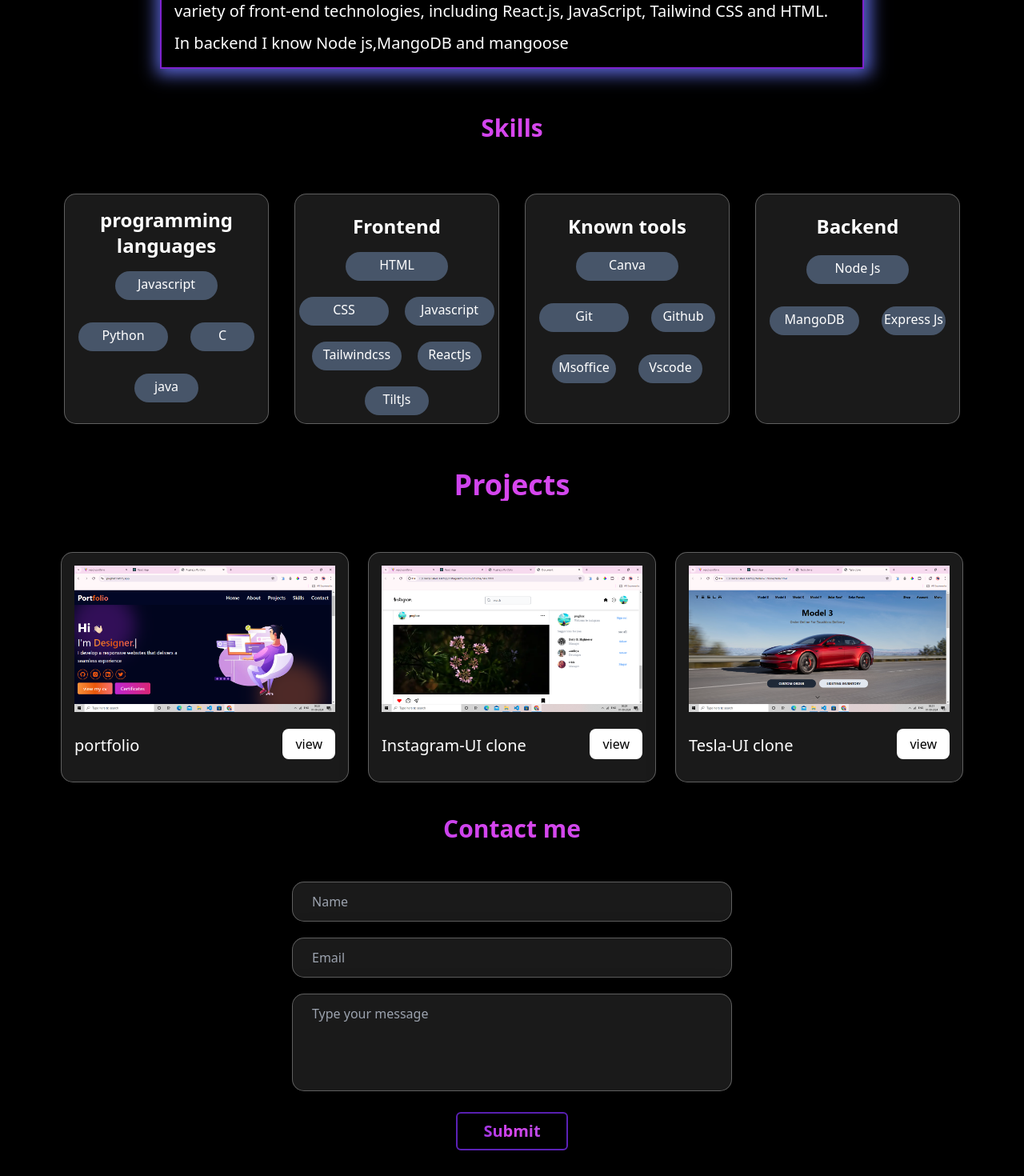
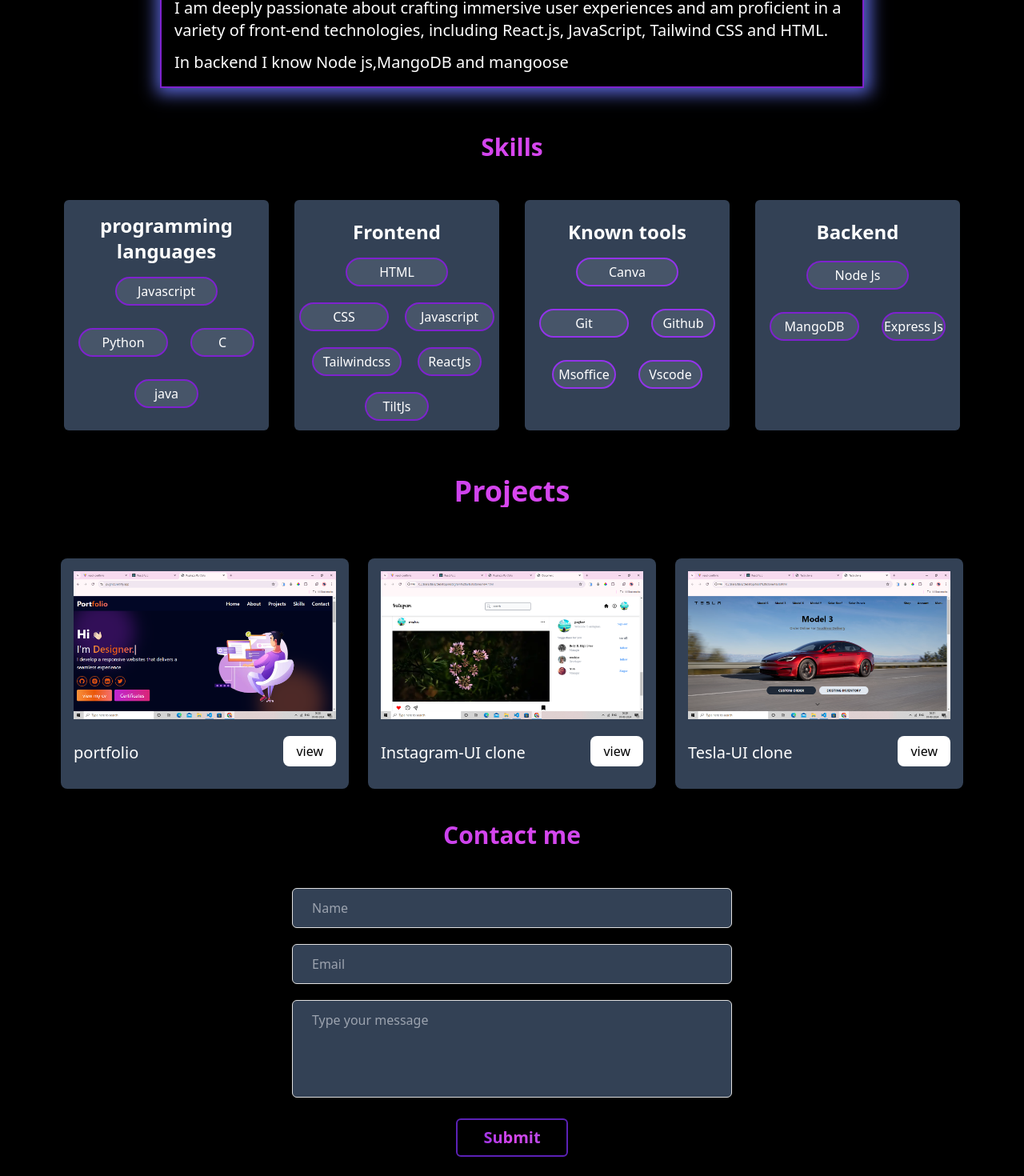
Before and after one commit to pughaz2003/react-portfolio, a React (Vite) app: page / in a window 1280 px wide. Shown: the part 754-2224 px from the top of the page at 80% size. Built offline with nearby package versions, Linux system fonts and the light colour scheme.

Commit message:
changes committed

```diff
--- a/package.json
+++ b/package.json
@@ -13,6 +13,7 @@
     "@heroicons/react": "^2.1.5",
     "@tsparticles/react": "^3.0.0",
     "@tsparticles/slim": "^3.5.0",
+    "emailjs-com": "^3.2.0",
     "flowbite": "^2.4.1",
     "flowbite-react": "^0.10.1",
     "react": "^18.3.1",
--- a/src/index.css
+++ b/src/index.css
@@ -14,8 +14,12 @@
     -webkit-background-clip: text;
     -webkit-text-fill-color: transparent;
 }
-.mobile-nav{
-      @apply fixed top-20 left-0  w-full h-80  bg-slate-700 text-center rounded-lg;
+.nav{
+  @apply fixed
+}
+
+ .mobile-nav{
+      @apply  fixed top-[53px] left-0  w-full h-80  bg-slate-700 text-center;
 }
 
 
@@ -24,12 +28,10 @@
 
 
 
-.glass{
+/* .glass{
   background: rgba(255, 255, 255, 0.1); /* Semi-transparent white */
-  border-radius: 15px;
+  /* border-radius: 15px;
   box-shadow: 0 4px 30px rgba(0, 0, 0, 0.5); /* Shadow with black color */
-  backdrop-filter: blur(10px); /* Blur effect */
-  border: 1px solid rgba(255, 255, 255, 0.3); /* Light border to enhance the glass effect */
-
-
-}
+  /* backdrop-filter: blur(10px); /* Blur effect */
+  /* border: 1px solid rgba(255, 255, 255, 0.3); /* Light border to enhance the glass effect */
+   /* }  */
--- a/src/pages/About.jsx
+++ b/src/pages/About.jsx
@@ -3,7 +3,7 @@
 
 export default function About() {
   return (
-    <section id='' className='px-6 mb-10'>
+    <section id='about' className='px-6 mb-10'>
     <h1 className='text-4xl gradient-text font-semibold text-center'>About</h1>
     <div className='lg:px-44'>
     <div className='text-white p-4  w-full h-auto border-2 border-purple-700 mb-14 shadow-[2px_1px_20px_6px_#5a67d8] mt-14 '>
@@ -17,43 +17,43 @@
 
 
     <h1 className='text-3xl text-center gradient-text font-semibold'>Skills</h1>
-    <div className=' flex flex-wrap justify-center gap-8 mt-16 '>
-    <div className='w-64 h-72 glass rounded-md'>
+    <div className=' flex flex-wrap justify-center gap-8 mt-12 '>
+    <div className='w-64 h-72 bg-slate-700 rounded-md'>
       <h1 className='text-2xl text-center mt-4 font-semibold text-white'>programming languages</h1>
       <ul className='flex flex-wrap gap-7 justify-center mt-4'>
-        <li className=' h-9 w-32 bg-slate-600 rounded-full text-center text-white py-1'  >Javascript</li>
-        <li  className=' h-9 w-28 bg-slate-600 rounded-full text-center text-white py-1'>Python</li>
-        <li  className=' h-9 w-20 bg-slate-600 rounded-full text-center text-white py-1'>C</li>
-        <li  className=' h-9 w-20 bg-slate-600 rounded-full text-center text-white py-1'>java</li>
+        <li className=' h-9 w-32 bg-slate-600 rounded-full text-center text-white py-1 border-purple-700 border-2'  >Javascript</li>
+        <li  className=' h-9 w-28 bg-slate-600 rounded-full text-center text-white py-1 border-purple-700 border-2'>Python</li>
+        <li  className=' h-9 w-20 bg-slate-600 rounded-full text-center text-white py-1 border-purple-700 border-2'>C</li>
+        <li  className=' h-9 w-20 bg-slate-600 rounded-full text-center text-white py-1 border-purple-700 border-2'>java</li>
       </ul>
     </div>
-    <div className='w-64 h-72  glass rounded-md'>
+    <div className='w-64 h-72  bg-slate-700 rounded-md'>
     <h1 className='text-2xl text-center mt-6 font-semibold text-white'>Frontend</h1>
       <ul className='flex flex-wrap gap-5 justify-center mt-4'>
-        <li className=' h-9 w-32 bg-slate-600 rounded-full text-center text-white py-1'  >HTML</li>
-        <li  className=' h-9 w-28 bg-slate-600 rounded-full text-center text-white py-1'>CSS</li>
-        <li  className=' h-9 w-28 bg-slate-600 rounded-full text-center text-white py-1'>Javascript</li>
-        <li  className=' h-9 w-28 bg-slate-600 rounded-full text-center text-white py-1'>Tailwindcss</li>
-        <li  className=' h-9 w-20 bg-slate-600 rounded-full text-center text-white py-1'>ReactJs</li>
-        <li  className=' h-9 w-20 bg-slate-600 rounded-full text-center text-white py-1'>TiltJs</li>
+        <li className=' h-9 w-32 bg-slate-600 rounded-full text-center  border-purple-700 border-2 text-white py-1'  >HTML</li>
+        <li  className=' h-9 w-28 bg-slate-600 rounded-full text-center border-purple-700 border-2 text-white py-1'>CSS</li>
+        <li  className=' h-9 w-28 bg-slate-600 rounded-full text-center border-purple-700 border-2 text-white py-1'>Javascript</li>
+        <li  className=' h-9 w-28 bg-slate-600 rounded-full text-center border-purple-700 border-2 text-white py-1'>Tailwindcss</li>
+        <li  className=' h-9 w-20 bg-slate-600 rounded-full text-center border-purple-700 border-2 text-white py-1'>ReactJs</li>
+        <li  className=' h-9 w-20 bg-slate-600 rounded-full text-center border-purple-700 border-2 text-white py-1'>TiltJs</li>
       </ul>
     </div>
-    <div className='w-64 h-72  glass rounded-md'>
+    <div className='w-64 h-72 bg-slate-700 rounded-md'>
     <h1 className='text-2xl text-center mt-6 font-semibold text-white'>Known tools</h1>
       <ul className='flex flex-wrap gap-7 justify-center mt-4'>
-        <li className=' h-9 w-32 bg-slate-600 rounded-full text-center text-white py-1'>Canva</li>
-        <li  className=' h-9 w-28 bg-slate-600 rounded-full text-center text-white py-1'>Git</li>
-        <li  className=' h-9 w-20 bg-slate-600 rounded-full text-center text-white py-1'>Github</li>
-        <li  className=' h-9 w-20 bg-slate-600 rounded-full text-center text-white py-1'>Msoffice</li>
-        <li  className=' h-9 w-20 bg-slate-600 rounded-full text-center text-white py-1'> Vscode</li>
+        <li className=' h-9 w-32 bg-slate-600 border-purple-600 border-2 rounded-full text-center text-white py-1'>Canva</li>
+        <li  className=' h-9 w-28 bg-slate-600 border-purple-600 border-2 rounded-full text-center text-white py-1'>Git</li>
+        <li  className=' h-9 w-20 bg-slate-600 border-purple-600 border-2 rounded-full text-center text-white py-1'>Github</li>
+        <li  className=' h-9 w-20 bg-slate-600 border-purple-600 border-2 rounded-full text-center text-white py-1'>Msoffice</li>
+        <li  className=' h-9 w-20 bg-slate-600 border-purple-600 border-2 rounded-full text-center text-white py-1'> Vscode</li>
        </ul>
     </div>
-    <div className='w-64 h-72  glass rounded-md'>
+    <div className='w-64 h-72 bg-slate-700 rounded-md'>
     <h1 className='text-2xl text-center mt-6 font-semibold text-white'>Backend</h1>
       <ul className='flex flex-wrap gap-7 justify-center  mt-5'>
-        <li className=' h-9 w-32 bg-slate-600 rounded-full text-center text-white py-1'>Node Js</li>
-        <li  className=' h-9 w-28 bg-slate-600 rounded-full text-center text-white py-1'>MangoDB</li>
-        <li  className=' h-9 w-20 bg-slate-600 rounded-full text-center text-white py-1'>Express Js</li>
+        <li className=' h-9 w-32 bg-slate-600 rounded-full   border-purple-700 border-2  text-center text-white py-1'>Node Js</li>
+        <li  className=' h-9 w-28 bg-slate-600 rounded-full  border-purple-700 border-2  text-center text-white py-1'>MangoDB</li>
+        <li  className=' h-9 w-20 bg-slate-600 rounded-full  border-purple-700 border-2  text-center text-white py-1'>Express Js</li>
 
       </ul>
     </div>
--- a/src/pages/Contact.jsx
+++ b/src/pages/Contact.jsx
@@ -1,50 +1,40 @@
 import React from 'react'
+import emailjs from 'emailjs-com'
+export default function Contact() {
+function sendEmail(e){
+e.preventDefault();
+emailjs.sendForm('service_7h8z5ca','template_khrhcqm',e.target,"Fbu-EpR3jkU10V85s").then(res =>{
+  console.log(res);
+}).catch(err => console.log(err))
 
-export default function Contact() {
+}
+
+
   return (
-    <section id="contact">
+    <section id="contact" className=''>
              <h2 className="text-3xl gradient-text font-semibold text-center mt-10">Contact me</h2>
                 <div className="flex items-center justify-center p-12">
                    <div className="mx-auto w-full max-w-[550px]">
 
-                     <form id="contact-form">
+    <form id="contact-form"  onSubmit={sendEmail}>
   <input type="hidden" name="contact_number"/>
     <div className="mb-5">
-                         <label
-                           for="name"
-                           className="" ></label>
-                         <input
-                           type="text"
-                           name="user_name"
-                        placeholder= "Name"
-                           className="w-full rounded-md border border-[#e0e0e0] glass py-3 px-6 text-base font-medium text-white outline-none focus:border-purple-800 focus:shadow-md"
-                         />
-                       </div>
+    <label for="name"className="" ></label>
+    <input type="text" name="name" placeholder= "Name"
+    className="w-full rounded-md border border-[#e0e0e0] bg-slate-700 py-3 px-6 text-base font-medium text-white outline-none focus:border-purple-800 focus:shadow-md"
+         /> </div>
  <div className="mb-5">
-                         <label for="email"className="mb-3  font-semibold text-[20px] text-orange-500"></label>
-                         <input
-                           type="email"
-                           name="user_email"
-                           placeholder="Email"
-                           className="w-full rounded-md border border-[#e0e0e0] glass  py-3 px-6 text-base font-medium text-white outline-none focus:border-purple-800 focus:shadow-md"
-                           />
-
-                       </div>
+<label for="email"className="mb-3  font-semibold text-[20px] "></label>
+<input type="email"  name="user_email" placeholder="Email" className="w-full rounded-md border  border-[#e0e0e0] bg-slate-700 py-3 px-6 text-base font-medium text-white outline-none focus:border-purple-800 focus:shadow-md"/></div>
 
 <div className="mb-5">
   <label for="message"className="">
     </label>
-                         <textarea
-                           rows="4"
-                           name="message"
-                           placeholder="Type your message"
-                           className="w-full resize-none rounded-md border border-[#e0e0e0] glass py-3 px-6 text-base font-medium text-white outline-none focus:border-purple-900 focus:shadow-md"
-                           ></textarea>
+  <textarea rows="4" name="message" placeholder="Type your message"className="w-full resize-none rounded-md border border-[#e0e0e0] bg-slate-700 py-3 px-6 text-base font-medium text-white outline-none focus:border-purple-900 focus:shadow-md"></textarea>
 
   </div>
   <div className="text-center">
-                         <button
-                         className="gradient-text px-8 py-2 rounded-md border-violet-800 border-2  font-semibold text-xl outline-none" type="submit" value="Send">Submit</button>
+ <button className="gradient-text px-8 py-2 rounded-md border-violet-800 border-2  font-semibold text-xl outline-none  hover:opacity-80 ease-in duration-200 " type="submit" value="Send">Submit</button>
 
                        </div>
                      </form>
--- a/src/pages/Home.jsx
+++ b/src/pages/Home.jsx
@@ -11,7 +11,7 @@
 })
 
   return (
-    <section className='px-5 mb-14 '>
+    <section id="home" className='px-5 mb-14 mt-10 '>
   <div className='container  mx-auto  flex justify-center flex-col sm:flex-row'>
            <div className='md:w-1/2  text-center md:text-left'>
             <h2 className=' text-white text-3xl  font-bold  mt-14 '>Hello, I'm <span className="gradient-text text-3xl lg:text-4xl font-bold">
@@ -19,7 +19,7 @@
             <p className='text-3xl text-white mt-3'>and i am a Passionate</p>
           <div className="mt-2"><span className='font-bold gradient-text text-3xl lg:text-4xl'>{typeEffect}</span> <span className="bg-white"><Cursor /></span></div>
           <div className='mt-7'>
-    <a href="" className='w-4 h-3  bg-gradient-to-r from-gray-100 to-gray-300 p-3 rounded-full'>Let's Connect</a>
+    <a href="https://www.linkedin.com/in/pughazhendhi-s-717920249?utm_source=share&utm_campaign=share_via&utm_content=profile&utm_medium=android_app" className='w-4 h-3  bg-gradient-to-r from-gray-100 to-gray-300 p-3 rounded-full  hover:opacity-80 ease-in duration-200'>Let's Connect</a>
             </div>
             </div>
         <div className='md:w-1/2'>
--- a/src/pages/Projects.jsx
+++ b/src/pages/Projects.jsx
@@ -5,35 +5,35 @@
 
 export default function Projects() {
   return (
-    <section className='px-5'>
+    <section id='project' className='px-5'>
       <h2 className='text-4xl gradient-text text-center font-semibold mt-14'>Projects</h2>
       <div className='flex flex-wrap gap-6 justify-center mt-16'>
-      <div className='w-[360px] h-72 glass rounded-lg p-4'>
+      <div className='w-[360px] h-72 bg-slate-700 rounded-lg p-4'>
         <img src={image1} alt="" />
         <div className='mt-7 flex justify-between'>
         <h1 className='text-xl text-white'>portfolio</h1>
-        <div>  <a href="" className='h-5 w-14 px-4 py-2 rounded-lg bg-white'>view</a></div>
+        <div>  <a href="https://pughaz.netlify.app/#contact" className='h-5 w-14 px-4 py-2 rounded-lg bg-white'>view</a></div>
 
 
         </div>
 
 
       </div>
-      <div className='w-[360px] h-72 glass rounded-lg p-4'>
+      <div className='w-[360px] h-72 bg-slate-700 rounded-lg p-4'>
       <img src={image2} alt="" />
       <div className='mt-7 flex justify-between'>
       <h1 className='text-xl text-white'>Instagram-UI clone</h1>
-        <div><a href="" className='h-5 w-14 px-4 py-2 rounded-lg bg-white'>view</a></div>
+        <div><a href="https://github.com/pughaz2003/Instagram-UI-clone.git" className='h-5 w-14 px-4 py-2 rounded-lg bg-white'>view</a></div>
        </div>
 
 
       </div>
-      <div className='w-[360px] h-72 glass rounded-lg p-4'>
+      <div className='w-[360px] h-72 bg-slate-700 rounded-lg p-4'>
       <img src={image3} alt="" />
       <div className='mt-7 flex justify-between'>
       <h1 className='text-xl text-white'>Tesla-UI clone</h1>
       <div>
-      <a href="" className='h-5 w-14 px-4 py-2 rounded-lg  bg-white'>view</a>
+      <a href="https://github.com/pughaz2003/tesla-UI-clone.git" className='h-5 w-14 px-4 py-2 rounded-lg  bg-white'>view</a>
       </div>
 
         </div>
```
Also changed, not shown: src/pages/Header.jsx (+11 -11 lines), 1 other file (tests, documents, lock files or other folders). Lines whose indentation alone changed are shown as unchanged.
